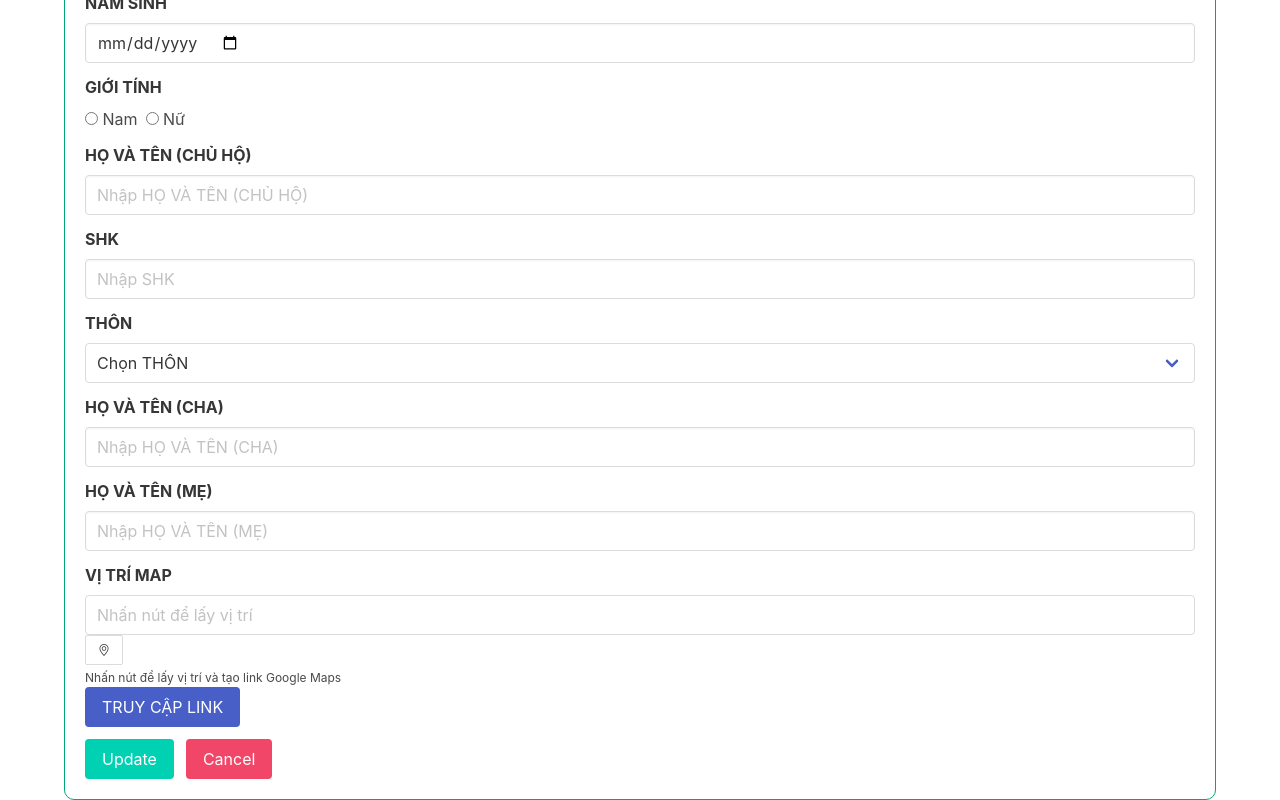
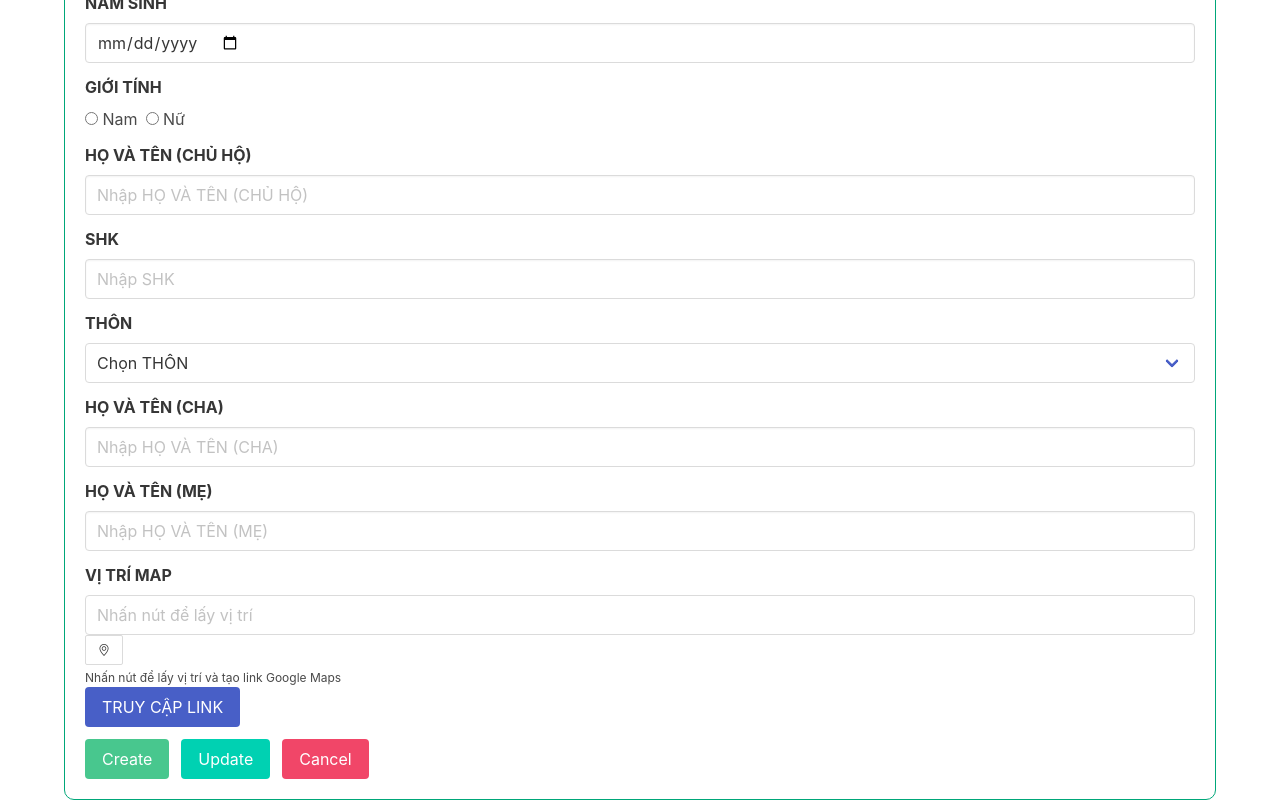
Before and after one commit to Tai1st/data-table, a Next.js app: page / in a window 1280 px wide. Shown: the part 380-1180 px from the top of the page. Built offline with nearby package versions, Linux system fonts and the light colour scheme.

Commit message:
Update index.tsx

```diff
--- a/src/pages/index.tsx
+++ b/src/pages/index.tsx
@@ -7,7 +7,7 @@ export default function HomePage() {
   const locationInputRef = useRef<HTMLInputElement>(null);
   const messageRef = useRef<HTMLDivElement>(null);
 
-  // Hàm lấy vị trí với enableHighAccuracy
+  // Hàm lấy vị trí qua Geolocation của trình duyệt
   const getLocation = () => {
     if (navigator.geolocation) {
       navigator.geolocation.getCurrentPosition(
@@ -29,7 +29,7 @@ export default function HomePage() {
     }
   };
 
-  // Hàm mở link từ ô VỊ TRÍ MAP trong cửa sổ mới
+  // Hàm mở link vị trí từ ô VỊ TRÍ MAP
   const openLocationLink = () => {
     const link = locationInputRef.current?.value;
     if (link && link.startsWith("http")) {
@@ -43,9 +43,10 @@ export default function HomePage() {
   const formDataToQueryString = (formData: FormData): string => {
     const keyValuePairs: string[] = [];
     for (let pair of formData.entries()) {
-      // pair[1] có thể là File, nên ép về string
       keyValuePairs.push(
-        encodeURIComponent(pair[0]) + "=" + encodeURIComponent(String(pair[1]))
+        encodeURIComponent(pair[0]) +
+          "=" +
+          encodeURIComponent(String(pair[1]))
       );
     }
     return keyValuePairs.join("&");
@@ -69,14 +70,16 @@ export default function HomePage() {
       .then((response) => response.json())
       .then((data) => {
         if (data) {
-          // Điền dữ liệu vào form, chuyển đổi NĂM SINH sang định dạng YYYY-MM-DD nếu cần
+          // Điền dữ liệu vào form, chuyển đổi "NĂM SINH" sang định dạng YYYY-MM-DD nếu cần
           for (let key in data) {
             if (data.hasOwnProperty(key) && form.elements[key]) {
               const element = form.elements[key] as HTMLInputElement | HTMLSelectElement;
               if (key === "NĂM SINH") {
                 const dateObj = new Date(data[key]);
                 if (!isNaN(dateObj.getTime())) {
-                  const month = (dateObj.getMonth() + 1).toString().padStart(2, "0");
+                  const month = (dateObj.getMonth() + 1)
+                    .toString()
+                    .padStart(2, "0");
                   const day = dateObj.getDate().toString().padStart(2, "0");
                   const formattedDate = dateObj.getFullYear() + "-" + month + "-" + day;
                   element.value = formattedDate;
@@ -137,6 +140,39 @@ export default function HomePage() {
       .catch((error) => {
         console.error("Error:", error);
         alert("Đã xảy ra lỗi khi cập nhật dữ liệu!");
+      });
+  };
+
+  // Hàm tạo bản ghi mới (Create) – gửi dữ liệu với mode=create
+  const createRecord = () => {
+    if (!formRef.current) return;
+    const form = formRef.current;
+    const formData = new FormData(form);
+    formData.append("mode", "create");
+    const formDataString = formDataToQueryString(formData);
+    // Cập nhật endpointUrlCreate theo dịch vụ của bạn (ở đây dùng cùng URL với appendRow)
+    const endpointUrlCreate =
+      "https://script.google.com/macros/s/AKfycbxQRQgb2DGZpOly9_wV1jHK_I8U0g_p2n_r8WkX7DsSyrabRDNPx1C7eQyDS-v2OPVZCg/exec";
+    fetch(endpointUrlCreate, {
+      method: "POST",
+      body: formDataString,
+      headers: { "Content-Type": "text/plain;charset=utf-8" },
+    })
+      .then((response) => response.text())
+      .then((data) => {
+        if (messageRef.current) {
+          messageRef.current.style.display = "block";
+          messageRef.current.textContent = "Tạo bản ghi thành công!";
+          setTimeout(() => {
+            if (messageRef.current) {
+              messageRef.current.style.display = "none";
+            }
+          }, 2000);
+        }
+      })
+      .catch((error) => {
+        console.error("Error:", error);
+        alert("Đã xảy ra lỗi khi tạo bản ghi!");
       });
   };
 
@@ -326,8 +362,17 @@ export default function HomePage() {
               </button>
             </div>
           </div>
-          {/* NÚT UPDATE & CANCEL */}
+          {/* NÚT CREATE, UPDATE & CANCEL */}
           <div className="field is-grouped">
+            <div className="control">
+              <button
+                className="button is-success"
+                type="button"
+                onClick={createRecord}
+              >
+                Create
+              </button>
+            </div>
             <div className="control">
               <button
                 className="button is-primary"
```
